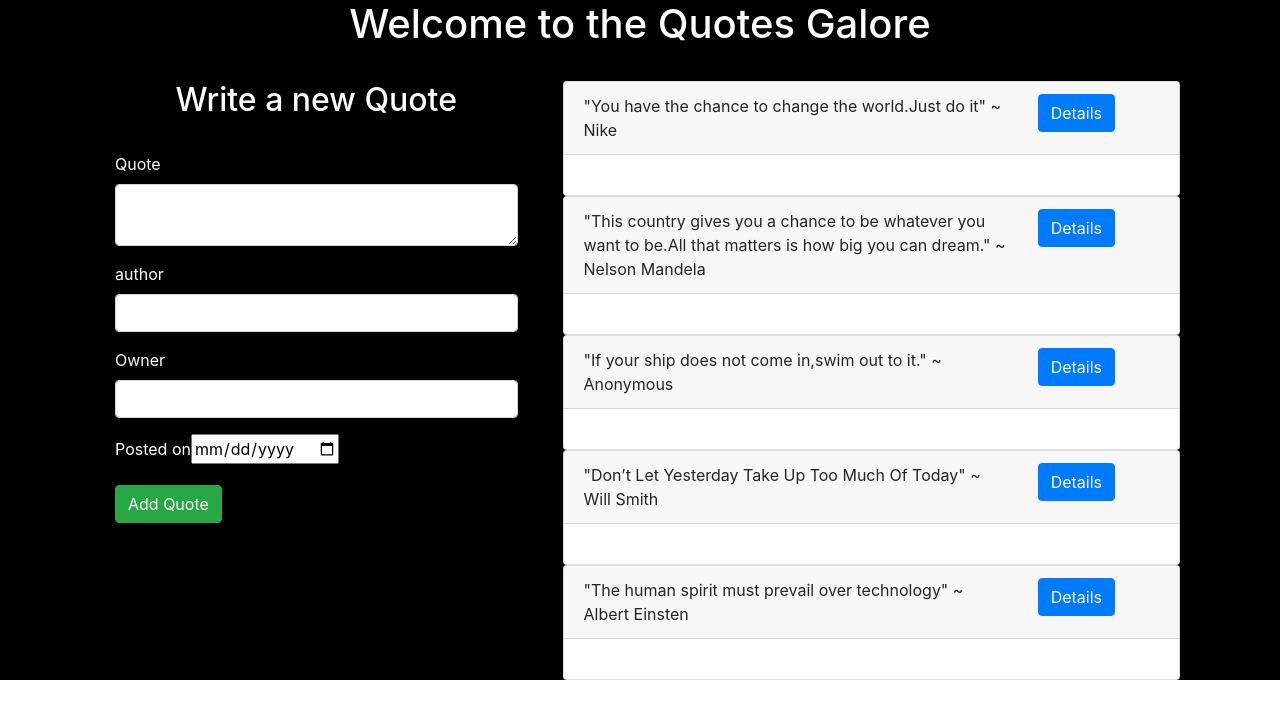
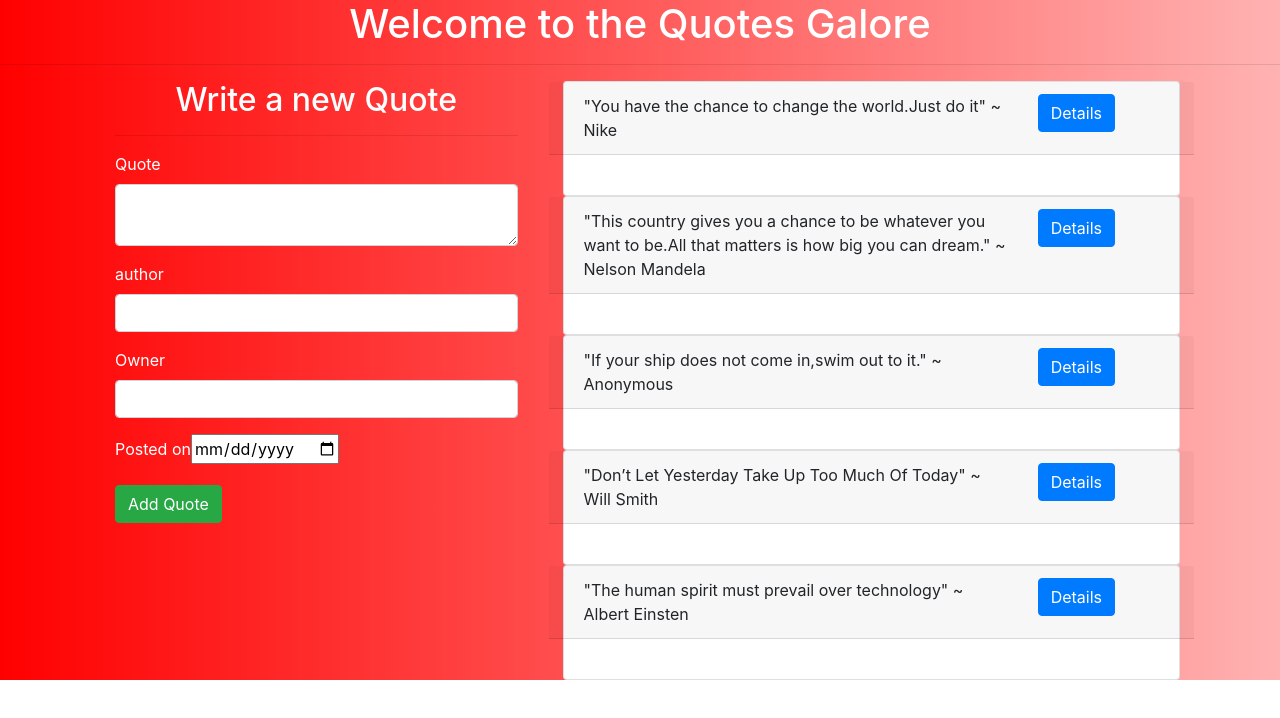
Before and after one commit to Ndundiro/my-quotes, an Angular app: page / in a window 1280 px wide. Shown: the top 718 px of the page. Built offline with nearby package versions, Linux system fonts and the light colour scheme.

Commit message:
Changes the background color gradient.

```diff
--- a/src/app/app.component.css
+++ b/src/app/app.component.css
@@ -1,3 +1,4 @@
 .mainbody{
-    background-color: black
+    /* background-color: black */
+    background-image: linear-gradient(to left, rgba(255,0,0,0.3), rgba(255,0,0,3));
 }
```
